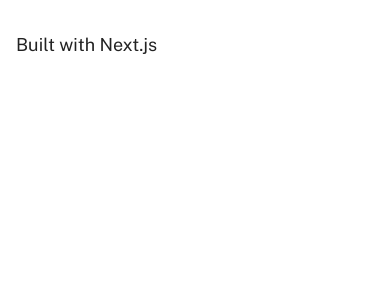
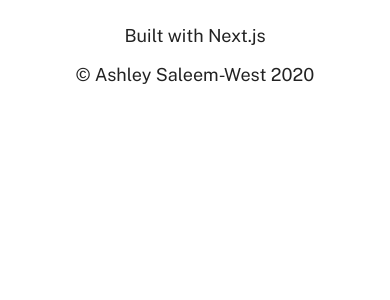
Before and after one commit to BooleanWhale/next-blog, a Next.js app: page /components/Footer in a window 390 px wide. Shown: the top 300 px of the page. Built offline with nearby package versions, Linux system fonts and the light colour scheme; a web font is replaced by a local one.

Commit message:
Added footer content

```diff
--- a/assets/styles/component-styles/footer.scss
+++ b/assets/styles/component-styles/footer.scss
@@ -5,4 +5,19 @@
     margin-bottom: 0;
     color: --white;
     background-color: --black;
+    display: flex;
+    justify-content: center;
+    p {
+        margin: 1em 2em;
+        text-align: center;
+    }
 }
+
+@media only screen and (max-width: 640px) {
+    footer {
+        flex-direction: column;
+        p {
+            margin: 0.5em;
+        }
+    }
+}
--- a/pages/Home.js
+++ b/pages/Home.js
@@ -20,7 +20,6 @@
       <CertificationsSection/>
       <ContactMeSection/>
       <SocialLinksSection/>
-      <h1>test</h1>
     </>
   )
 }
--- a/pages/components/Footer.js
+++ b/pages/components/Footer.js
@@ -3,7 +3,8 @@
 export default function Footer() {
   return (
     <footer className="dark-bg">
-        <p>Built with Next.js</p>
+      <p>Built with Next.js</p>
+      <p>© Ashley Saleem-West {new Date().getFullYear()}</p>
     </footer>
   )
 }
```
